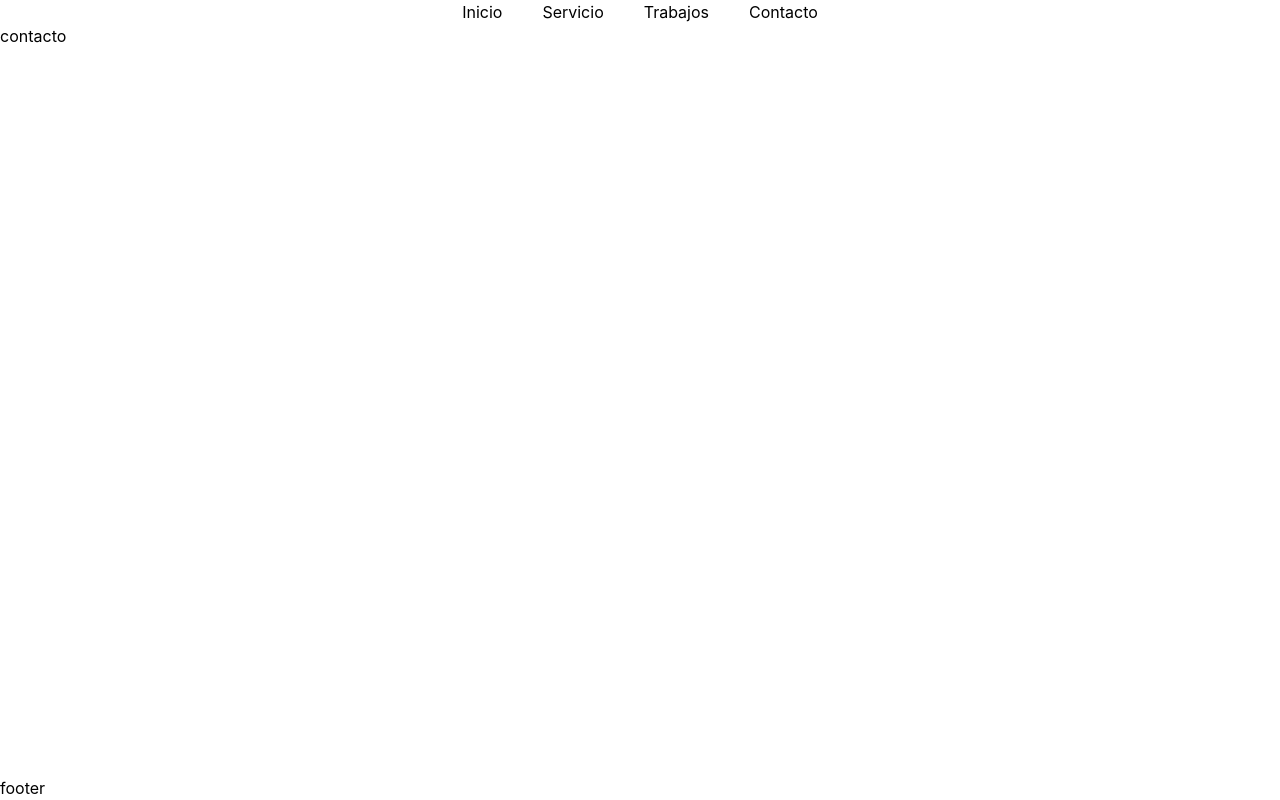
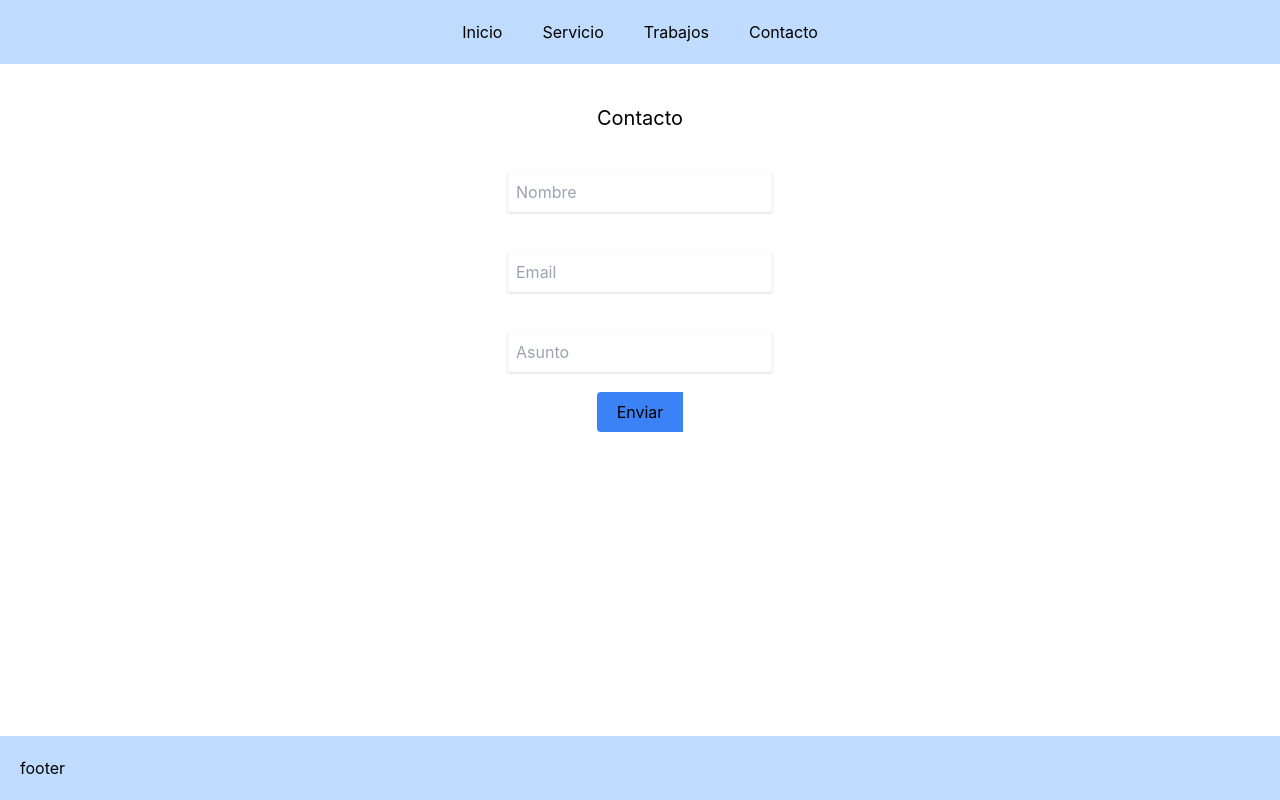
Before and after one commit to tomobre/consultora-obregon-bello-3, a React (Vite) app: page /contact in a window 1280 px wide. Built offline with nearby package versions, Linux system fonts and the light colour scheme.

Commit message:
added prvisional styles to footer and navbar and made form in contact and some prov styles too

```diff
--- a/package.json
+++ b/package.json
@@ -17,6 +17,7 @@
     "@tailwindcss/postcss7-compat": "^2.1.2",
     "@types/react": "^17.0.0",
     "@types/react-dom": "^17.0.0",
+    "@types/react-router-dom": "^5.1.7",
     "@vitejs/plugin-react-refresh": "^1.3.1",
     "autoprefixer": "^9.8.6",
     "postcss": "^7.0.35",
--- a/src/components/Contact.tsx
+++ b/src/components/Contact.tsx
@@ -3,7 +3,15 @@ import React from "react";
 export interface NavbarProps {}
 
 const Contact: React.SFC<NavbarProps> = () => {
-  return <div>contacto</div>;
+  return <div>
+<h3 className='text-center my-5 text-xl '>Contacto</h3>
+    <form className='flex flex-col justify-center items-center text-center' action="">
+<input className=' shadow my-5 p-2'placeholder='Nombre' type="text"/><input className='shadow my-5 p-2'  placeholder='Email' type="text"/><input  className='shadow my-5 p-2' placeholder='Asunto' type="text"/>
+
+<button className='bg-blue-500 rounded-l px-5 py-2'>Enviar</button>
+
+    </form>
+  </div>;
 };
 
 export default Contact;
--- a/src/components/commons/Footer.tsx
+++ b/src/components/commons/Footer.tsx
@@ -4,7 +4,7 @@ import { Link } from "react-router-dom";
 export interface NavbarProps {}
 
 const Footer: React.SFC<NavbarProps> = () => {
-  return <div className="absolute inset-x-0 bottom-0">footer</div>;
+  return <div className="absolute inset-x-0 bottom-0 bg-blue-200 mt-10 p-5">footer</div>;
 };
 
 export default Footer;
--- a/src/components/commons/Navbar.tsx
+++ b/src/components/commons/Navbar.tsx
@@ -5,7 +5,8 @@ export interface NavbarProps {}
 
 const Navbar: React.SFC<NavbarProps> = () => {
   return (
-    <div className="flex justify-center">
+    <div className=" mb-10 bg-blue-200 p-5 flex justify-center">
+      <img src="" alt=""/>
       <Link className="mx-5" to="/">
         <h3>Inicio</h3>
       </Link>
```
Also changed, not shown: 1 other file (tests, documents, lock files or other folders).
